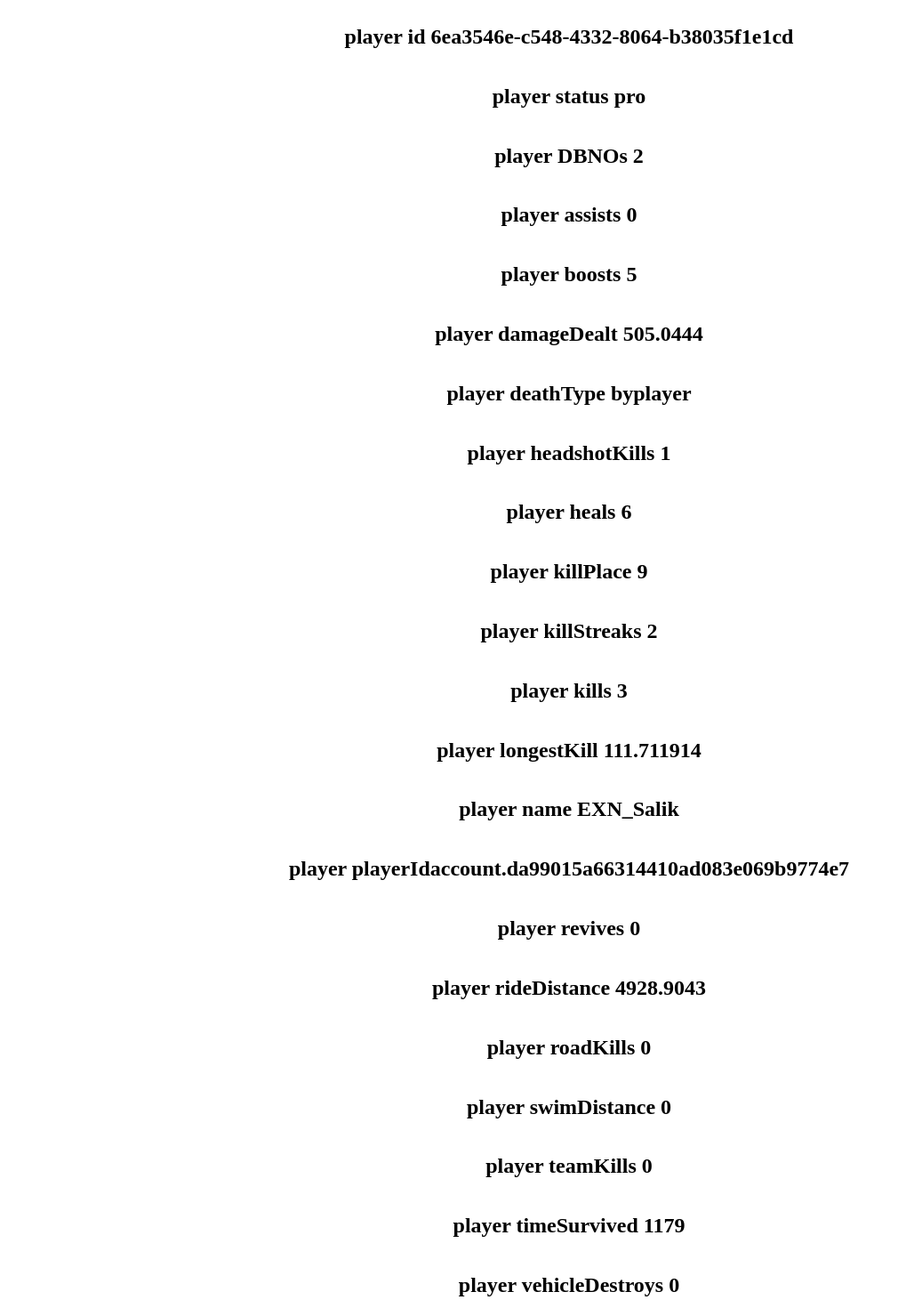
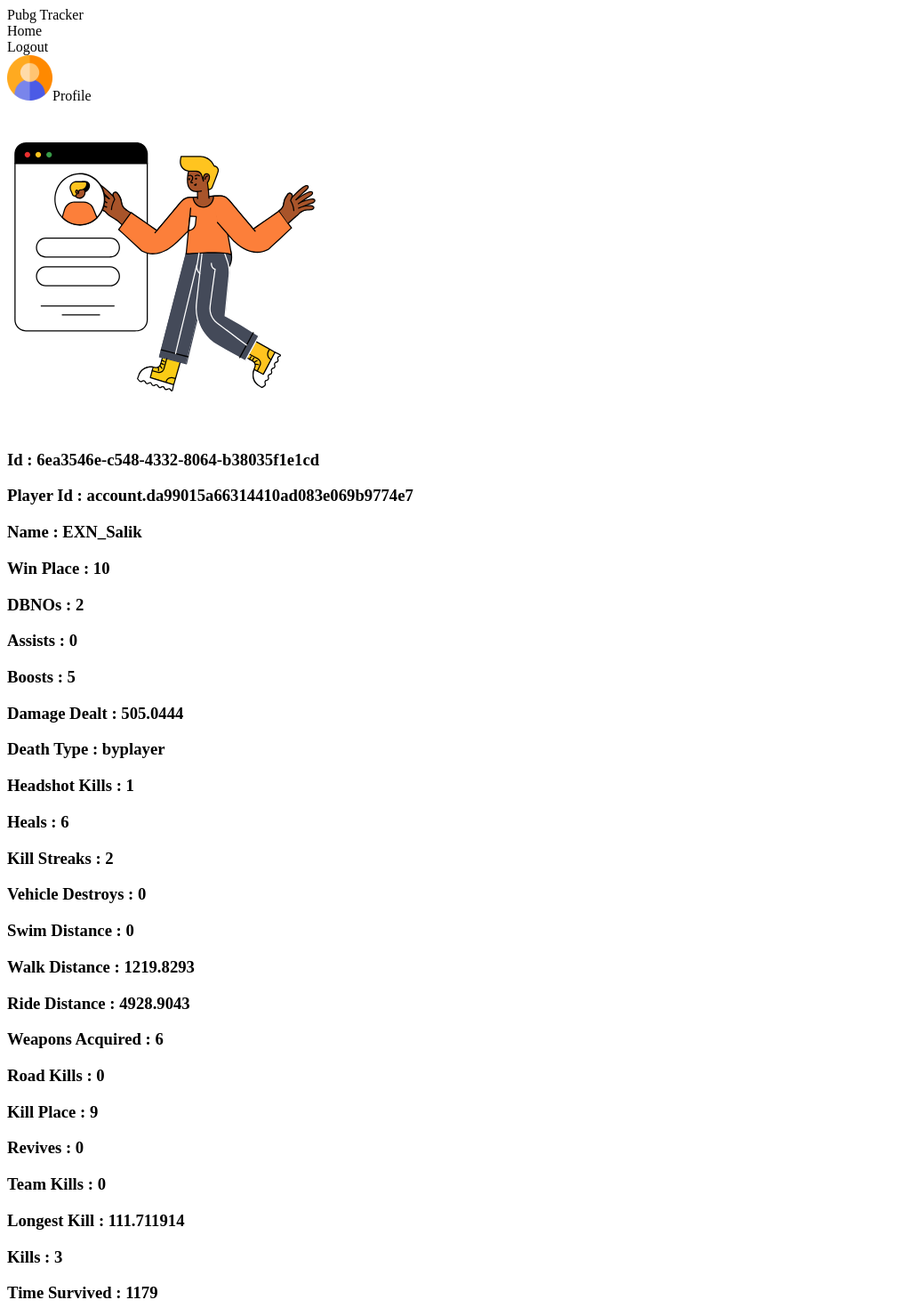
Before and after one commit to pubg-tracker/pubg-angular, an Angular app: page / in a window 1280 px wide. Shown: the top 1470 px of the page at 89% size, without its empty margins (0-1010 px from the left). Built offline with nearby package versions, Linux system fonts and the light colour scheme.

Commit message:
added player detail html

```diff
--- a/src/app/playerDetails/playerDetails.component.html
+++ b/src/app/playerDetails/playerDetails.component.html
@@ -1,27 +1,62 @@
-<div class="player-info">
-  <h2>player id {{ player.id }}</h2>
-  <h2>player status {{ player.status }}</h2>
-  <h2>player DBNOs {{ player.DBNOs }}</h2>
-  <h2>player assists {{ player.assists }}</h2>
-  <h2>player boosts {{ player.boosts }}</h2>
-  <h2>player damageDealt {{ player.damageDealt }}</h2>
-  <h2>player deathType {{ player.deathType }}</h2>
-  <h2>player headshotKills {{ player.headshotKills }}</h2>
-  <h2>player heals {{ player.heals }}</h2>
-  <h2>player killPlace {{ player.killPlace }}</h2>
-  <h2>player killStreaks {{ player.killStreaks }}</h2>
-  <h2>player kills {{ player.kills }}</h2>
-  <h2>player longestKill {{ player.longestKill }}</h2>
-  <h2>player name {{ player.name }}</h2>
-  <h2>player playerId{{ player.playerId }}</h2>
-  <h2>player revives {{ player.revives }}</h2>
-  <h2>player rideDistance {{ player.rideDistance }}</h2>
-  <h2>player roadKills {{ player.roadKills }}</h2>
-  <h2>player swimDistance {{ player.swimDistance }}</h2>
-  <h2>player teamKills {{ player.teamKills }}</h2>
-  <h2>player timeSurvived {{ player.timeSurvived }}</h2>
-  <h2>player vehicleDestroys {{ player.vehicleDestroys }}</h2>
-  <h2>player walkDistance {{ player.walkDistance }}</h2>
-  <h2>player weaponsAcquired {{ player.weaponsAcquired }}</h2>
-  <h2>player winPlace {{ player.winPlace }}</h2>
-</div>
+<section class="nav">
+  <div class="title">Pubg Tracker</div>
+  <div class="nav-items">Home</div>
+  <div class="nav-items">
+    Logout
+    <!-- <h3>status {{ player.status }}</h3> -->
+  </div>
+  <div class="nav-items">
+    <div class="profile-image">
+      <img
+        src="../../assets/account.svg"
+        alt="account profile"
+        height="51px"
+        width="51px"
+      />
+      <span class="tooltiptext">Profile</span>
+    </div>
+  </div>
+</section>
+<section class="hero">
+  <img
+    src="../../assets/hero.svg"
+    alt="main player illustration"
+    class="hero-image"
+    width="355px"
+    height="366px"
+  />
+</section>
+<section class="profile-details">
+  <div class="player-info1">
+    <h3>Id : {{ player.id }}</h3>
+    <h3>Player Id : {{ player.playerId }}</h3>
+    <h3>Name : {{ player.name }}</h3>
+    <h3>Win Place : {{ player.winPlace }}</h3>
+    <h3>DBNOs : {{ player.DBNOs }}</h3>
+    <h3>Assists : {{ player.assists }}</h3>
+    <h3>Boosts : {{ player.boosts }}</h3>
+    <h3>Damage Dealt : {{ player.damageDealt }}</h3>
+    <h3>Death Type : {{ player.deathType }}</h3>
+    <h3>Headshot Kills : {{ player.headshotKills }}</h3>
+    <h3>Heals : {{ player.heals }}</h3>
+    <h3>Kill Streaks : {{ player.killStreaks }}</h3>
+  </div>
+  <div class="player-info2">
+    <h3>Vehicle Destroys : {{ player.vehicleDestroys }}</h3>
+    <h3>Swim Distance : {{ player.swimDistance }}</h3>
+    <h3>Walk Distance : {{ player.walkDistance }}</h3>
+    <h3>Ride Distance : {{ player.rideDistance }}</h3>
+    <h3>Weapons Acquired : {{ player.weaponsAcquired }}</h3>
+    <h3>Road Kills : {{ player.roadKills }}</h3>
+    <h3>Kill Place : {{ player.killPlace }}</h3>
+    <h3>Revives : {{ player.revives }}</h3>
+    <h3>Team Kills : {{ player.teamKills }}</h3>
+    <h3>Longest Kill : {{ player.longestKill }}</h3>
+    <h3>Kills : {{ player.kills }}</h3>
+    <h3>Time Survived : {{ player.timeSurvived }}</h3>
+  </div>
+</section>
+
+<section class="bottom">
+  <button class="btn">Add To Favourite</button>
+</section>
```
